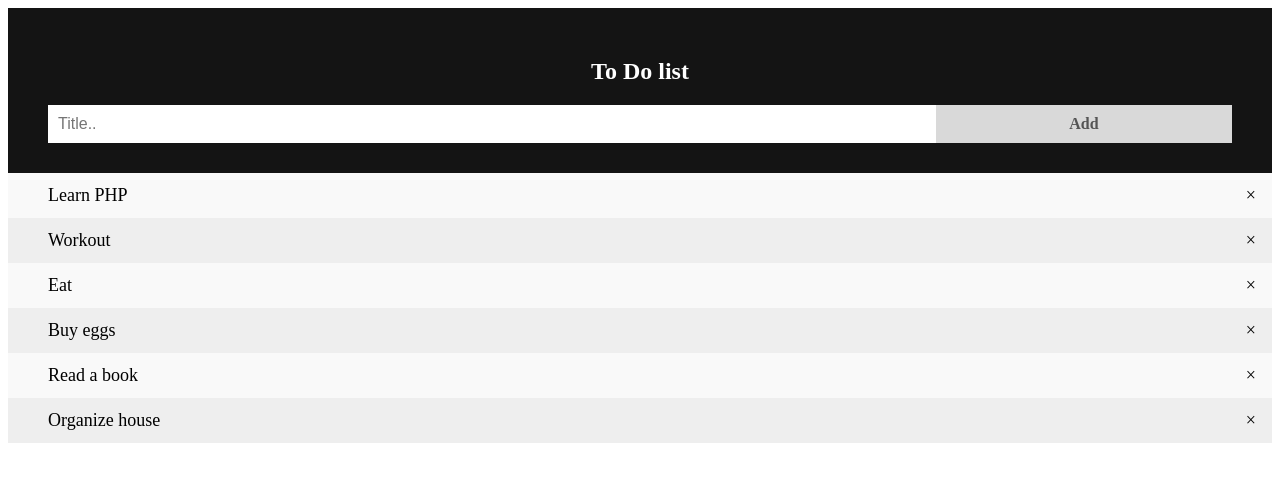
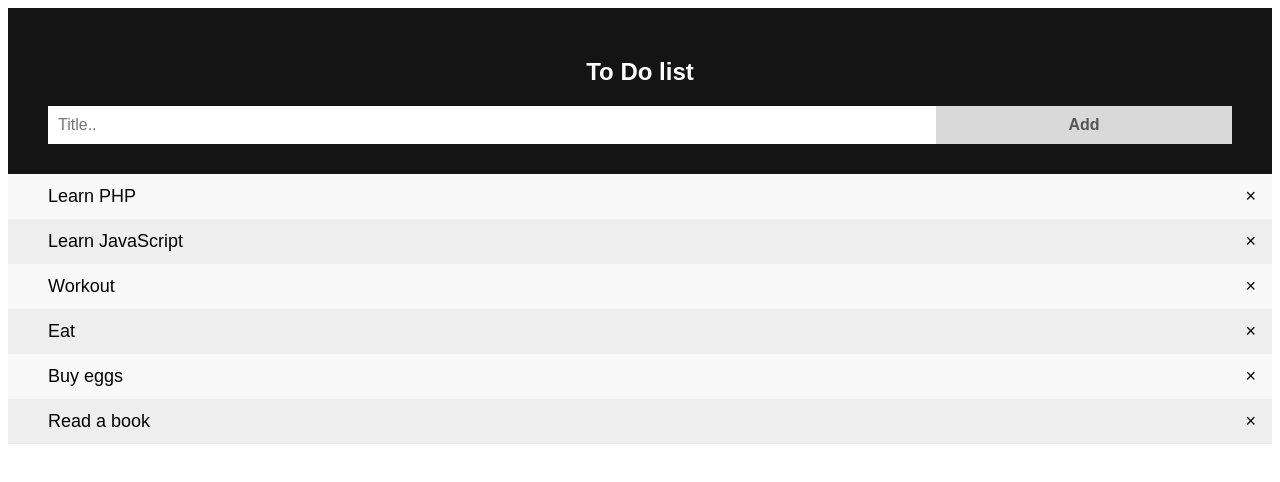
Before and after one commit to JhonathanMusa/to-do, a plain HTML site: page index.html in a window 1280 px wide. Drawn offline with Linux system fonts and the light colour scheme.

Commit message:
changing some styles

```diff
--- a/index.html
+++ b/index.html
@@ -15,11 +15,11 @@
 
     <ul id="myUl">
         <li>Learn PHP</li>
+        <li>Learn JavaScript</li>
         <li>Workout</li>
         <li>Eat</li>
         <li>Buy eggs</li>
         <li>Read a book</li>
-        <li>Organize house</li>
     </ul>
     <script src="index.js"></script>
 </body>
--- a/style.css
+++ b/style.css
@@ -1,5 +1,6 @@
 * {
   box-sizing: border-box;
+  font-family: sans-serif;
 }
 
 /* REMOVE MARGINS AND PADDING FROM THE LIST */
@@ -45,7 +46,7 @@ ul li.checked {
 ul li.checked::before {
   content: "";
   position: absolute;
-  border-color: #000;
+  border-color: green;
   border-style: solid;
   border-width: 0 2px 2px 0;
   top: 10px;
```
